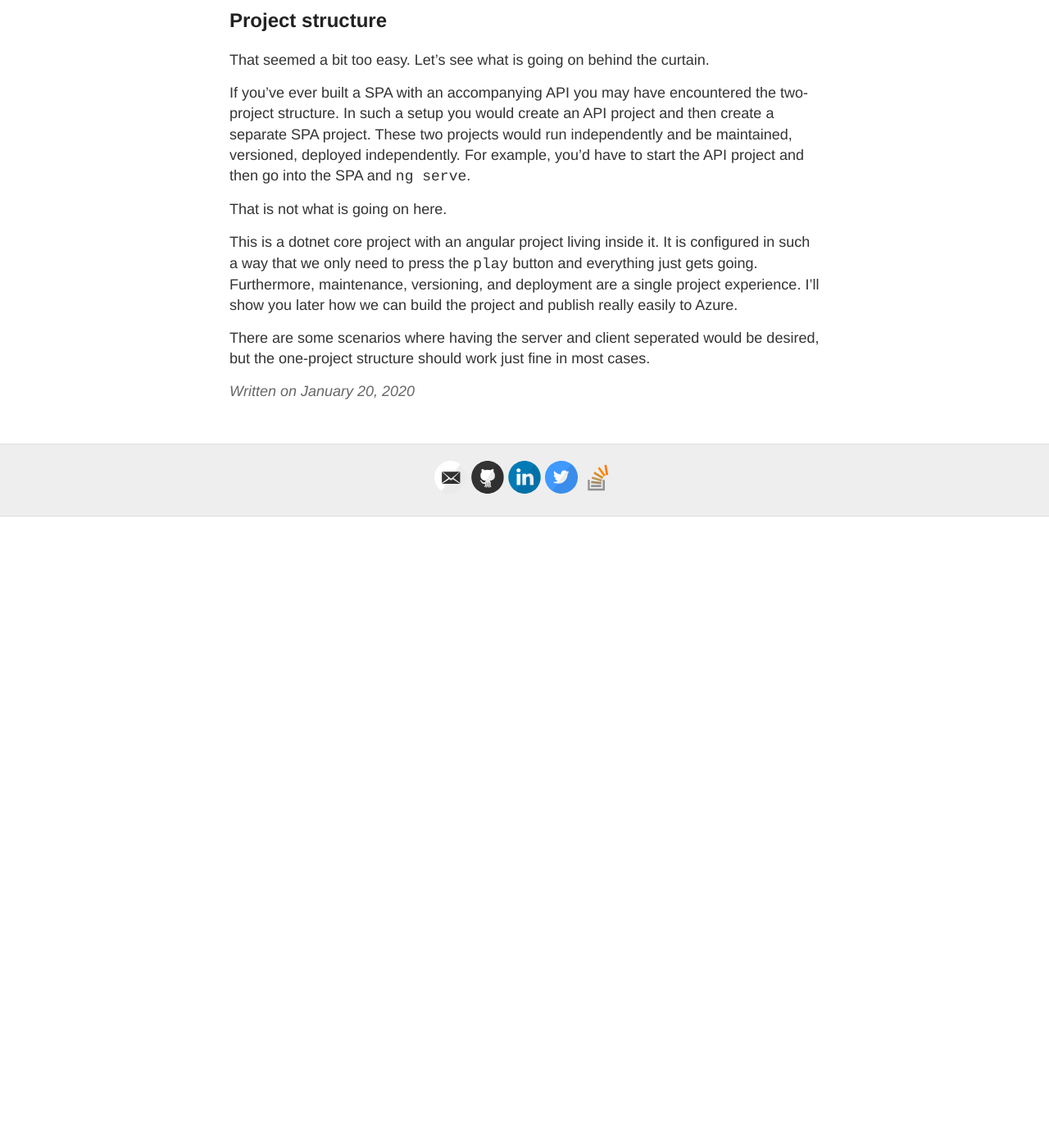
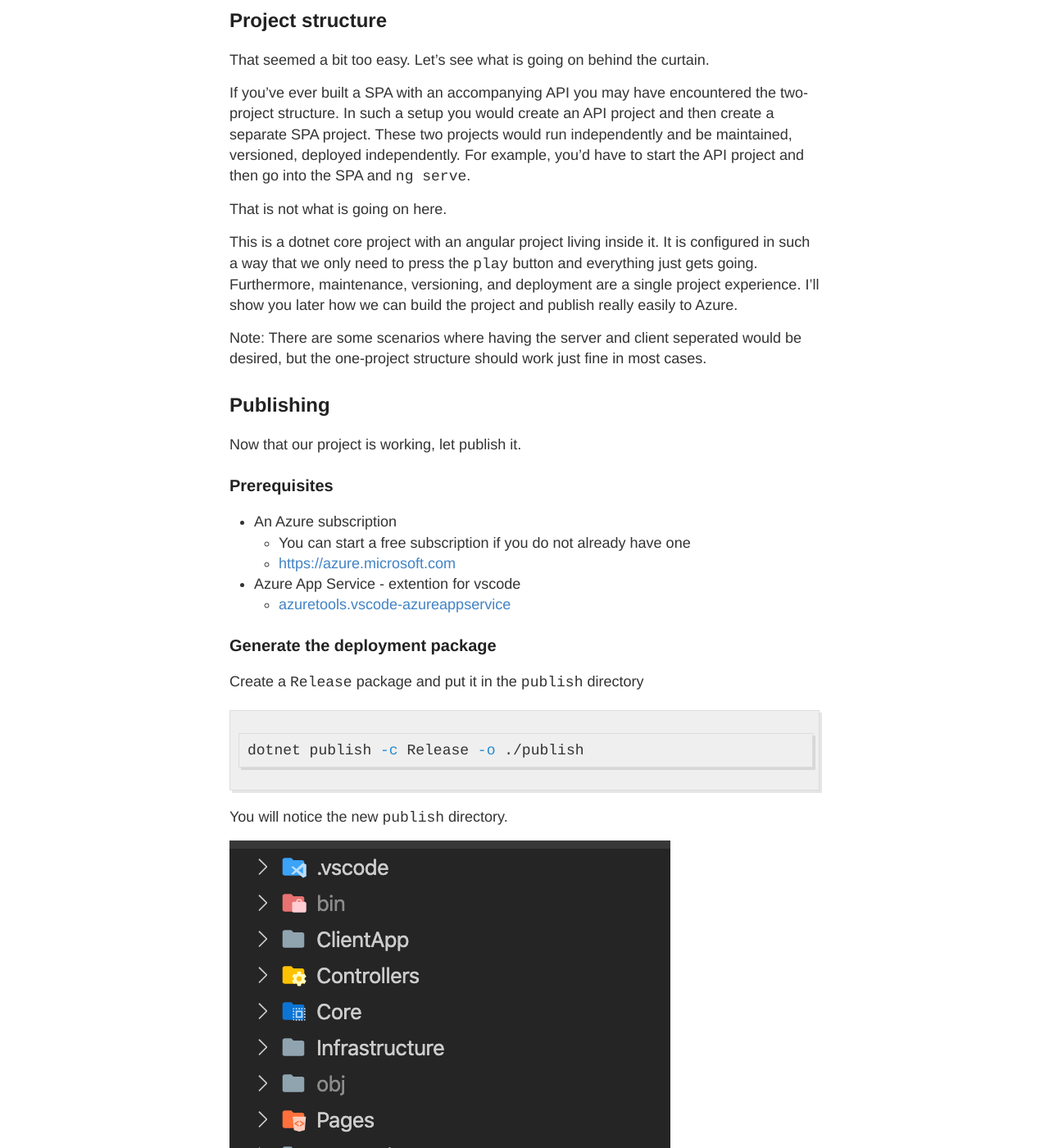
Before and after one commit to mattspaulding/mattspaulding.github.io, a Jekyll site: the page built from _posts/2020-1-20-Lets-Build-a-Hacker-News-Clone-with-Dotnet-Core-and-Angular.md, in a window 1280 px wide and 1400 px high, scrolled down 3589 px. Shown: the whole window at 82% size. Built offline with Jekyll 4.4.1, drawn with Linux system fonts in a browser that asks for light colours; comment, search, counter and statistics services are not loaded; before the commit the page ends 4219 px from its top, so only the background shows below that; some of the changed text lies outside the part shown.

Commit message:
update hacker news post

````diff
--- a/_posts/2020-1-20-Lets-Build-a-Hacker-News-Clone-with-Dotnet-Core-and-Angular.md
+++ b/_posts/2020-1-20-Lets-Build-a-Hacker-News-Clone-with-Dotnet-Core-and-Angular.md
@@ -82,4 +82,52 @@ That is not what is going on here.
 
 This is a dotnet core project with an angular project living inside it. It is configured in such a way that we only need to press the `play` button and everything just gets going. Furthermore, maintenance, versioning, and deployment are a single project experience. I'll show you later how we can build the project and publish really easily to Azure.
 
-There are some scenarios where having the server and client seperated would be desired, but the one-project structure should work just fine in most cases.
+Note: There are some scenarios where having the server and client seperated would be desired, but the one-project structure should work just fine in most cases.
+
+## Publishing
+
+Now that our project is working, let publish it.
+
+### Prerequisites
+
+* An Azure subscription
+  * You can start a free subscription if you do not already have one
+  * [https://azure.microsoft.com](https://azure.microsoft.com)
+* Azure App Service - extention for vscode
+  * [azuretools.vscode-azureappservice](https://marketplace.visualstudio.com/items?itemName=ms-azuretools.vscode-azureappservice)
+
+### Generate the deployment package
+
+Create a `Release` package and put it in the `publish` directory
+
+```sh
+dotnet publish -c Release -o ./publish
+```
+
+You will notice the new `publish` directory.
+
+![publish]({{site.baseurl}}/images/publish.png)
+
+This contains your project optimized for production. Look closely and you will see that your angular project has also been built with this nice simple command.
+
+![publish-angular]({{site.baseurl}}/images/publish-angular.png)
+
+### Send it to Azure
+
+1. Right click the `publish` folder and select `Deploy to Web App...`
+
+    ![deploy-web-app]({{site.baseurl}}/images/deploy-web-app.png)
+
+1. Select the subscription you want to create the Web App
+
+1. Select `Create new Web App`
+
+    ![new-web-app]({{site.baseurl}}/images/new-web-app.png)
+
+1. Enter a name for the Web App
+
+And that's it. Your project is now live in production.
+
+This is my live URL: [https://hacker-news-dotnet-angular.azurewebsites.net](https://hacker-news-dotnet-angular.azurewebsites.net)
+
+## Conclusion
````
Also changed, not shown: images/deploy-web-app.png (added), images/new-web-app.png (added), images/publish-angular.png (added), images/publish.png (added).
